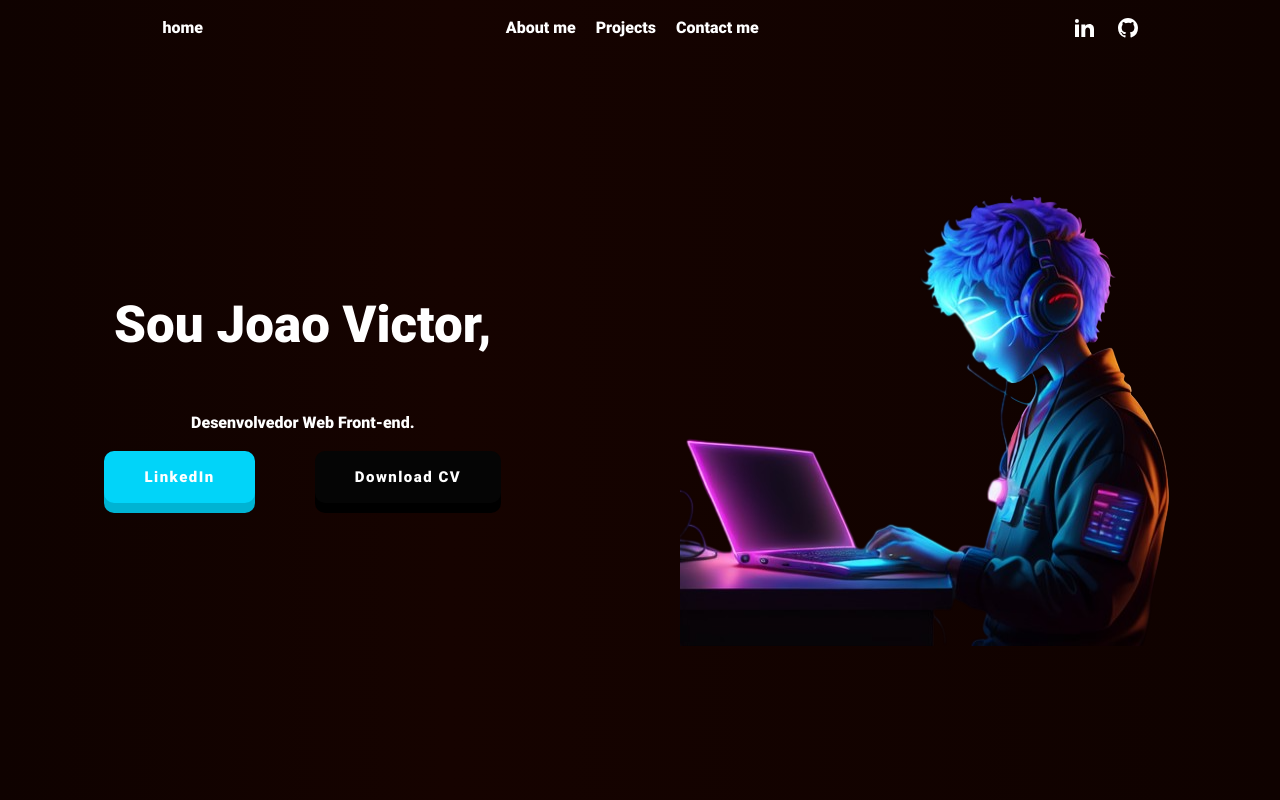
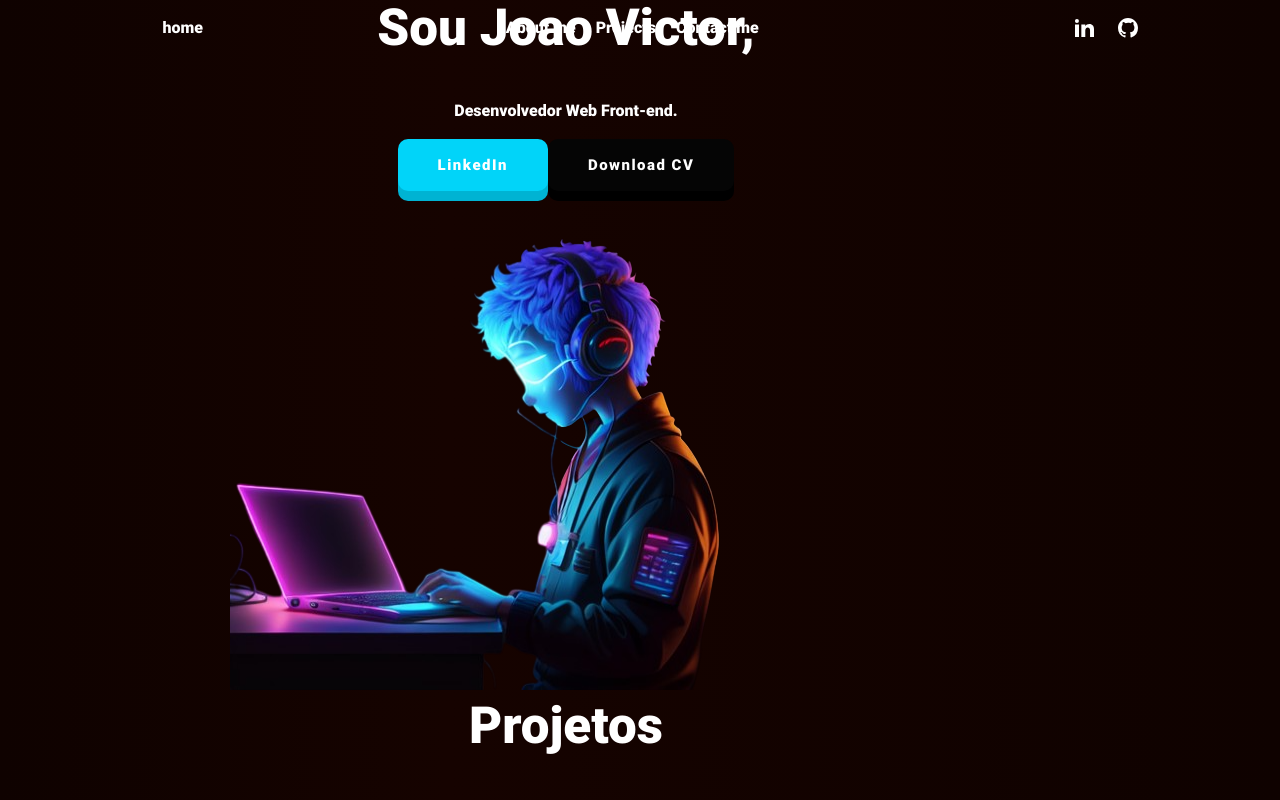
Before and after one commit to joaovictorst/Portfolio, a React (Vite) app: page / in a window 1280 px wide. Shown: the top 800 px of the page. Built offline with nearby package versions, Linux system fonts and the light colour scheme.

Commit message:
Fsection

```diff
--- a/src/pages/Fsection/Fsection.jsx
+++ b/src/pages/Fsection/Fsection.jsx
@@ -7,8 +7,8 @@ import logo from '../../assets/guy.png'
 
 export default function Fcontent(){
     return(
-        <section className="container">
-            <div className="container-text">
+        <section >
+            <div>
                 <h1>Sou Joao Victor,</h1>
                 <p>Desenvolvedor Web Front-end.</p>
                 <div>
```
